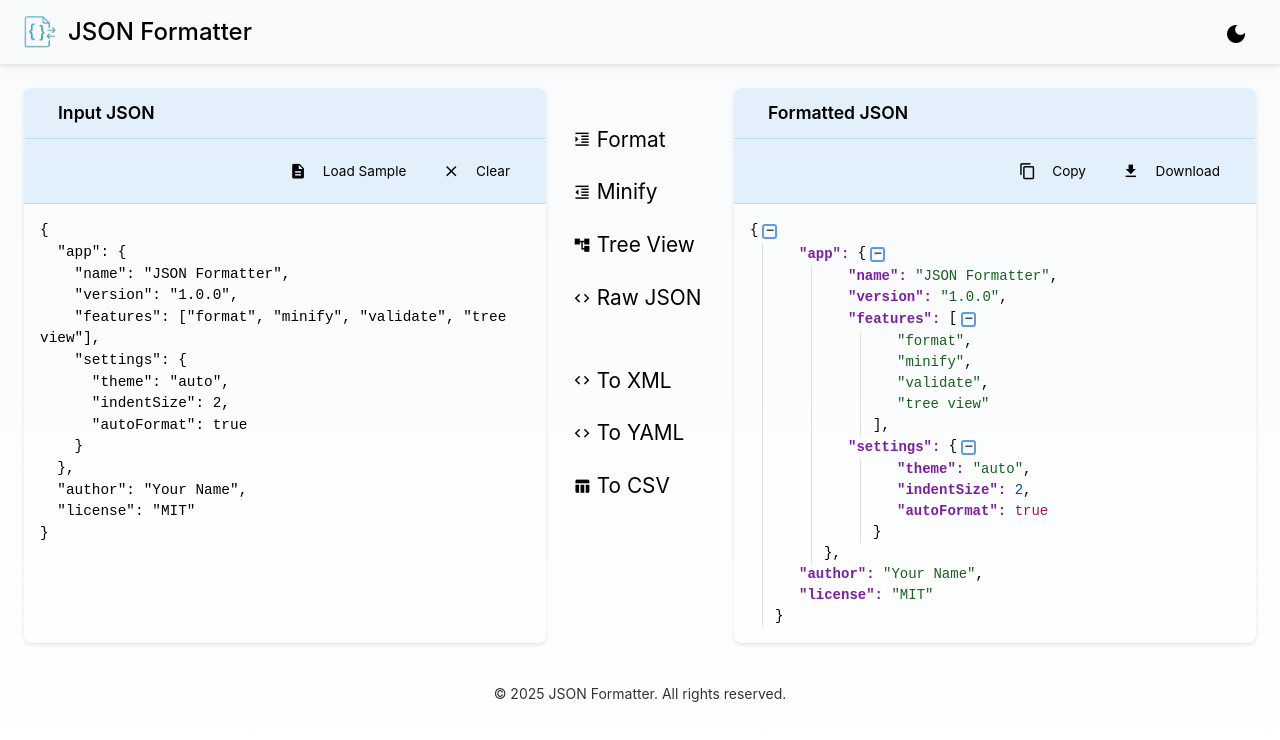
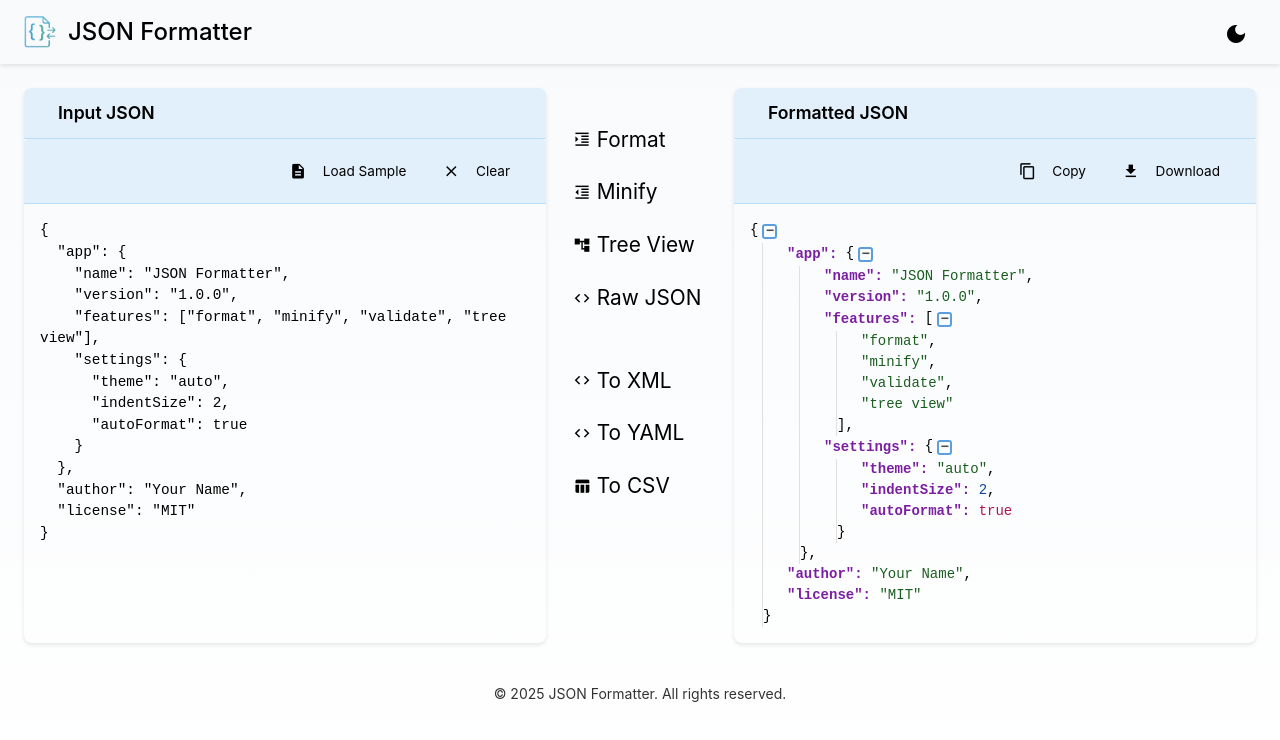
Before and after one commit to AhmedTurky75/Json-Formatter-Project, an Angular app in the folder json-formatter/: page / in a window 1280 px wide. Shown: the top 740 px of the page. Built offline with nearby package versions, Linux system fonts and the light colour scheme.

Commit message:
Fix Brackets

```diff
--- a/json-formatter/src/app/components/json-viewer/json-viewer.component.scss
+++ b/json-formatter/src/app/components/json-viewer/json-viewer.component.scss
@@ -47,14 +47,12 @@
 }
 
 .children {
-  margin-left: 24px;
   position: relative;
   display: block;
-
-  /* Add a subtle border on the left to show nesting */
+  margin-left: 12px;
+  max-height: 100%;
+  overflow: visible;
   border-left: 1px solid var(--border-color, #e0e0e0);
-  padding-left: 12px;
-  margin-left: 12px;
 }
 
 .bracket-line {
@@ -140,21 +138,7 @@
   user-select: none;
 }
 
-.children {
-  margin-left: 24px;
-  position: relative;
-  max-height: 100%;
-  overflow: visible;
 
-  /* Add a subtle border on the left to show nesting */
-  border-left: 1px solid var(--border-color, #e0e0e0);
-  padding-left: 12px;
-  margin-left: 12px;
-}
-
-.bracket-line {
-  display: block;
-}
 
 .empty {
   color: var(--text-secondary);
```
Also changed, not shown: json-formatter/src/app/components/json-viewer/json-viewer.component.html (+2 -7 lines).
